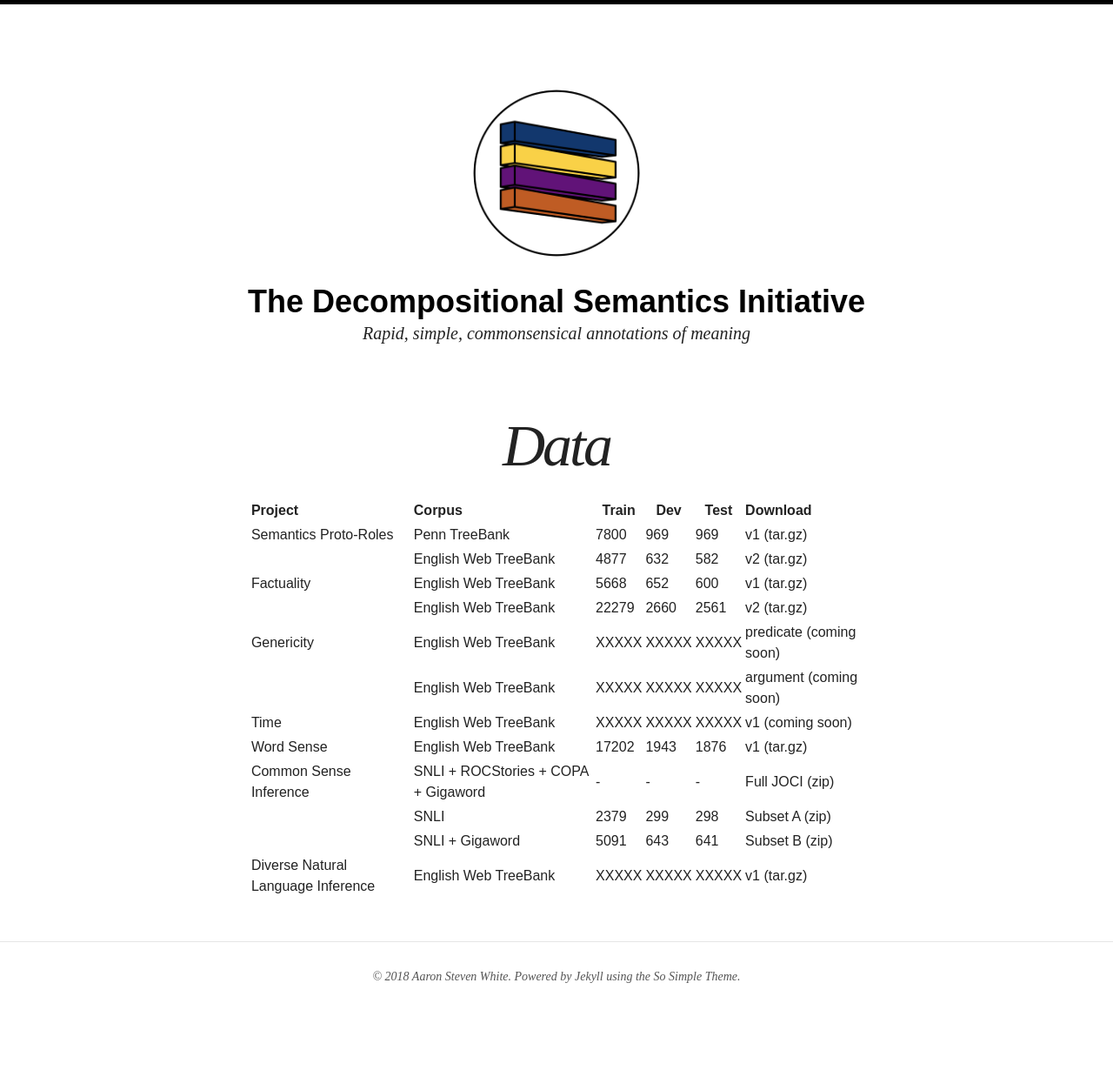
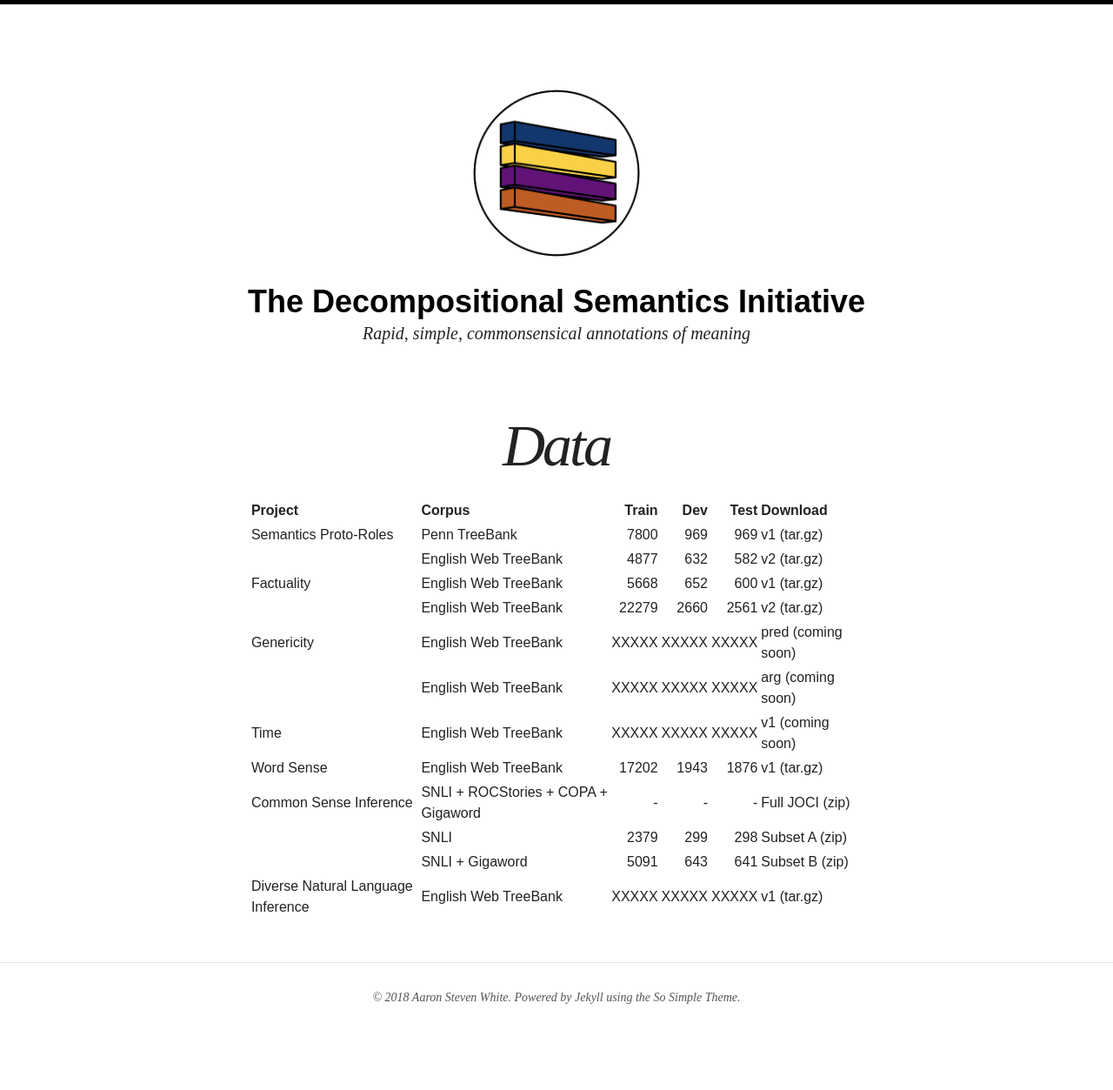
Before and after one commit to decompositional-semantics-initiative/decompositional-semantics-initiative.github.io, a Jekyll site: the page built from data/index.md, in a window 1280 px wide. Shown: the whole page at 87% size. Built offline with Jekyll 4.4.1, drawn with Linux system fonts in a browser that asks for light colours; nearby versions of some CDN libraries; before the commit the page ends 1229 px from its top, so only the background shows below that.

Commit message:
updated format of data

```diff
--- a/_data/projects.yml
+++ b/_data/projects.yml
@@ -48,14 +48,14 @@ genericity:
   title: Genericity
   url: genericity/
   datasets:
-    - name: predicate
+    - name: pred
       filetype: coming soon #tar.gz
       corpus: English Web TreeBank
       url: "" #genericity_eng_udewt_v1.tar.gz
       trainsize: XXXXX
       devsize: XXXXX
       testsize: XXXXX
-    - name: argument
+    - name: arg
       filetype: coming soon #tar.gz
       corpus: English Web TreeBank
       url: "" #genericity_eng_udewt_v1.tar.gz
--- a/data/index.md
+++ b/data/index.md
@@ -9,9 +9,9 @@ search_omit: true
   <tr>
     <th align="left">Project</th>
     <th align="left">Corpus</th>
-    <th align="center">Train</th>
-    <th align="center">Dev</th>
-    <th align="center">Test</th>
+    <th align="right">Train</th>
+    <th align="right">Dev</th>
+    <th align="right">Test</th>
     <th align="left">Download</th>
   </tr>
 {% for project in site.data.projects %}
@@ -19,15 +19,15 @@ search_omit: true
   {% for dataset in currproj.datasets %}
     <tr>
     {% if forloop.first %}
-    <td><a href="{{ site.url }}/projects/{{ currproj.url }}">{{ currproj.title }}</a></td>
+    <td align="left"><a href="{{ site.url }}/projects/{{ currproj.url }}">{{ currproj.title }}</a></td>
     {% else %}
     <td></td>
     {% endif %}
-    <td>{{ dataset.corpus }}</td>
-    <td>{{ dataset.trainsize }}</td>
-    <td>{{ dataset.devsize }}</td>
-    <td>{{ dataset.testsize }}</td>
-    <td><a href="{{ site.url }}/projects/{{ currproj.url }}{{ dataset.url }}">{{ dataset.name }} ({{ dataset.filetype }})</a></td>
+    <td align="left">{{ dataset.corpus }}</td>
+    <td align="right">{{ dataset.trainsize }}</td>
+    <td align="right">{{ dataset.devsize }}</td>
+    <td align="right">{{ dataset.testsize }}</td>
+    <td align="left"><a href="{{ site.url }}/projects/{{ currproj.url }}{{ dataset.url }}">{{ dataset.name }} ({{ dataset.filetype }})</a></td>
     </tr>
   {% endfor %}
 {% endfor %}
```
